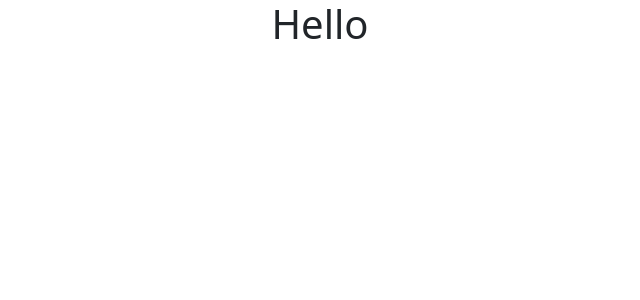
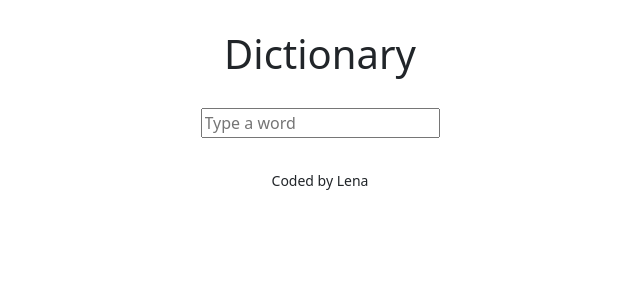
Before and after one commit to Lena0208/dictionary-app, a React (Create React App) app: page / in a window 1280 px wide. Shown: the top 300 px of the page, without its empty margins (320-960 px from the left). Built offline with nearby package versions, Linux system fonts and the light colour scheme.

Commit message:
add the search engine

```diff
--- a/src/App.css
+++ b/src/App.css
@@ -1,3 +1,11 @@
 .App {
   text-align: center;
 }
+
+.App-header {
+  margin: 30px;
+}
+
+.App-footer {
+  margin: 30px 0;
+}
--- a/src/App.js
+++ b/src/App.js
@@ -1,9 +1,20 @@
 import "./App.css";
+import Dictionary from "./Dictionary";
 
 export default function App() {
   return (
     <div className="App">
-      <h1>Hello</h1>
+      <div className="container">
+        <header className="App-header">
+          <h1>Dictionary</h1>
+        </header>
+        <main>
+          <Dictionary />
+        </main>
+        <footer className="App-footer">
+          <small>Coded by Lena</small>
+        </footer>
+      </div>
     </div>
   );
 }
--- /dev/null
+++ b/src/Dictionary.css
@@ -0,0 +1,2 @@
+.Dictionary {
+}
--- /dev/null
+++ b/src/Dictionary.js
@@ -0,0 +1,27 @@
+import React, { useState } from "react";
+import "./Dictionary.css";
+
+export default function Dictionary() {
+  let [keyword, setKeyword] = useState("");
+
+  function search(event) {
+    event.preventDefault();
+    alert(`Searching for ${keyword} definition`);
+  }
+
+  function handleKeywordChange(event) {
+    setKeyword(event.target.value);
+  }
+
+  return (
+    <div className="Dictionary">
+      <form onSubmit={search}>
+        <input
+          type="search"
+          onChange={handleKeywordChange}
+          placeholder="Type a word"
+        />
+      </form>
+    </div>
+  );
+}
```
